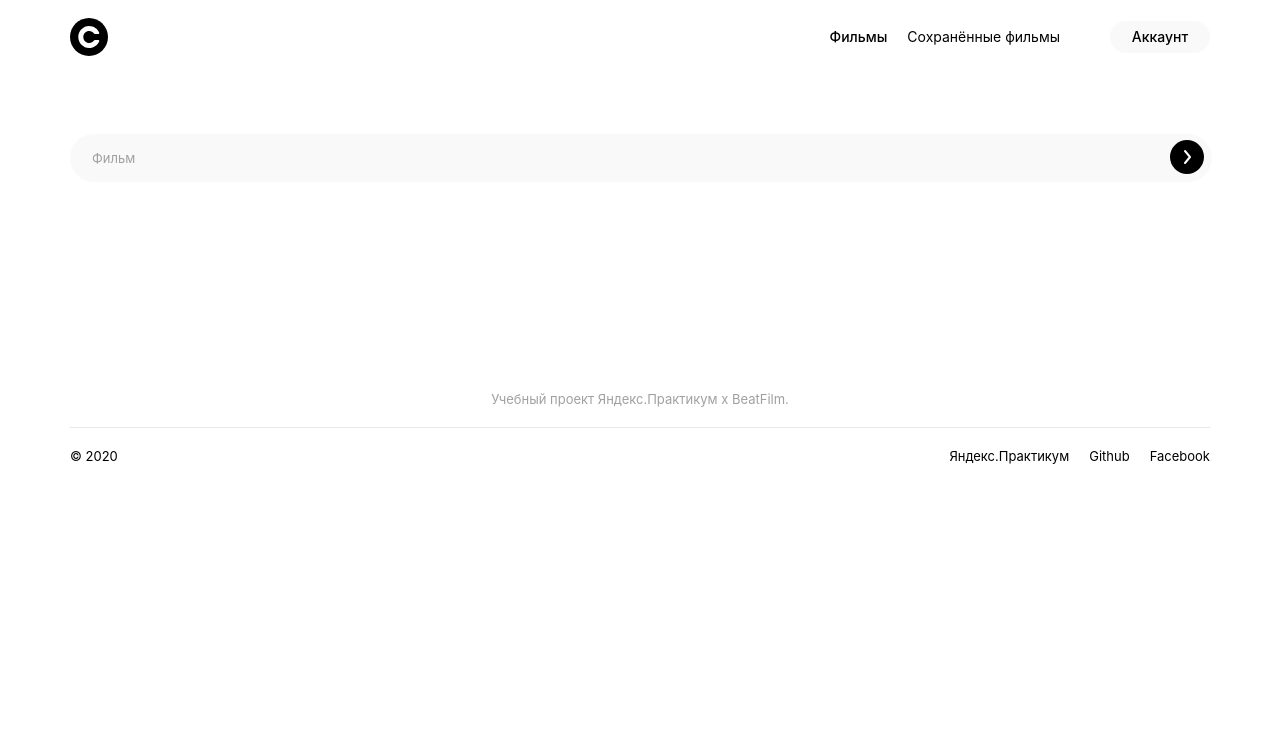
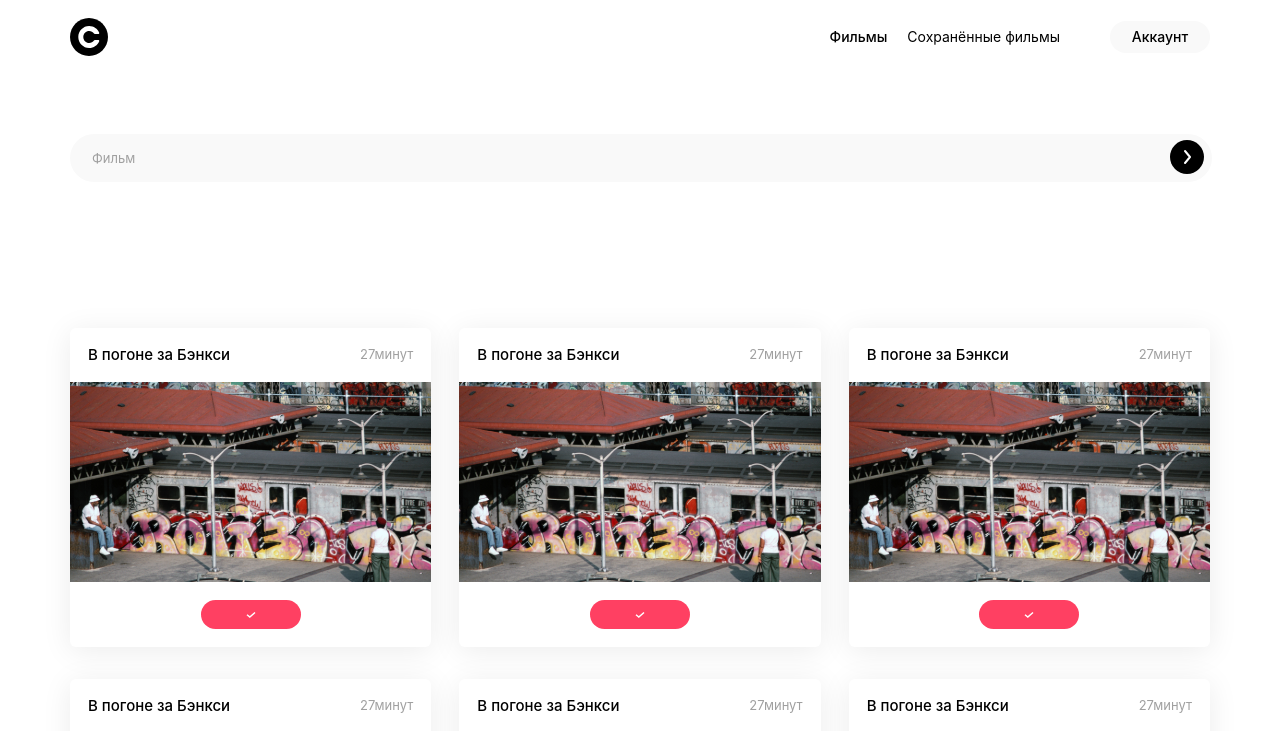
Before and after one commit to mahakomar11/movies-explorer-frontend, a React (Create React App) app: page /movies in a window 1280 px wide. Shown: the top 731 px of the page. Built offline with nearby package versions, Linux system fonts and the light colour scheme.

Commit message:
Fill MovieCard and MoviesCardList

```diff
--- a/src/components/MovieCard/MovieCard.css
+++ b/src/components/MovieCard/MovieCard.css
@@ -0,0 +1,59 @@
+.movie {
+  display: flex;
+  flex-direction: column;
+  box-shadow: 0px 4px 30px rgba(0, 0, 0, 0.08);
+  border-radius: 6px;
+  width: 100%;
+}
+
+.movie__info {
+  display: flex;
+  justify-content: space-between;
+  padding: 18px 18px;
+}
+
+.movie__name {
+  font-weight: 500;
+  font-size: 15px;
+  line-height: 1.2;
+  margin: 0;
+}
+
+.movie__duration {
+  font-size: 13px;
+  line-height: 1.38;
+  color: #a0a0a0;
+  margin: 0;
+}
+
+.movie__button {
+  width: 100px;
+  height: 29px;
+  margin: 18px auto;
+  border-radius: 30px;
+  border: 0;
+  cursor: pointer;
+}
+
+.movie__button:hover {
+  opacity: 0.8;
+}
+
+.movie__button_saved_no {
+  font-size: 12px;
+  line-height: 0.92;
+  background: #f9f9f9;
+}
+
+.movie__button_saved_yes {
+  background: #ff4062;
+  background-image: url('../../images/checked.svg');
+  background-repeat: no-repeat;
+  background-position: center;
+}
+
+.movie__image {
+  object-fit: cover;
+  width: 100%;
+  height: 200px;
+}
--- a/src/components/MovieCard/MovieCard.js
+++ b/src/components/MovieCard/MovieCard.js
@@ -1,9 +1,22 @@
 import './MovieCard.css';
 
-function MovieCard() {
+function MovieCard(props) {
+  const { movie } = props;
   return (
-    <section>
-    </section>
+    <li className='movie'>
+      <div className='movie__info'>
+        <h2 className='movie__name'>{movie.name}</h2>
+        <p className='movie__duration'>{movie.duration}</p>
+      </div>
+      <img className='movie__image' src={movie.image} alt={`Обложка фильма ${movie.name}`}></img>
+      {movie.isSaved ? (
+        <button className='movie__button movie__button_saved_yes'></button>
+      ) : (
+        <button className='movie__button movie__button_saved_no'>
+          Сохранить
+        </button>
+      )}
+    </li>
   );
 }
 
--- a/src/components/Movies/Movies.js
+++ b/src/components/Movies/Movies.js
@@ -1,15 +1,17 @@
 import Header from '../Header/Header';
 import SearchForm from '../SearchForm/SearchForm';
+import MoviesCardList from '../MoviesCardList/MoviesCardList';
 import Footer from '../Footer/Footer';
 
 function Movies() {
-    return (
-        <>
-            <Header isLogined={true}/>
-            <SearchForm />
-            <Footer />
-        </>
-    )
+  return (
+    <>
+      <Header isLogined={true} />
+      <SearchForm />
+      <MoviesCardList />
+      <Footer />
+    </>
+  );
 }
 
 export default Movies;
--- a/src/components/MoviesCardList/MoviesCardList.css
+++ b/src/components/MoviesCardList/MoviesCardList.css
@@ -0,0 +1,11 @@
+.movies-list {
+  padding: 0 70px;
+}
+
+.movies-list__grid {
+  padding: 0;
+  display: grid;
+  grid-template-columns: repeat(auto-fit, minmax(300px, 1fr));
+  column-gap: 28px;
+  row-gap: 32px;
+}
--- a/src/components/MoviesCardList/MoviesCardList.js
+++ b/src/components/MoviesCardList/MoviesCardList.js
@@ -1,8 +1,21 @@
 import './MoviesCardList.css';
+import MovieCard from '../MovieCard/MovieCard';
+import moviesCards from '../../temporary/moviesCards';
 
 function MoviesCardList() {
+  if (moviesCards.length === 0)
+    return (
+      <section className='movies-list'>
+        <p className='movies-list__message'>Фильмы не найдены</p>
+      </section>
+    );
   return (
-    <section>
+    <section className='movies-list'>
+      <ul className='movies-list__grid'>
+        {moviesCards.map((movie) => (
+          <MovieCard movie={movie} />
+        ))}
+      </ul>
     </section>
   );
 }
--- /dev/null
+++ b/src/temporary/moviesCards.js
@@ -0,0 +1,10 @@
+import cover from './cover.svg';
+
+const moviesCards = Array(12).fill({
+  name: 'В погоне за Бэнкси',
+  duration: '27минут',
+  isSaved: true,
+  image: cover,
+});
+
+export default moviesCards;
```
Also changed, not shown: src/images/checked.svg (added), src/temporary/cover.svg (added).
